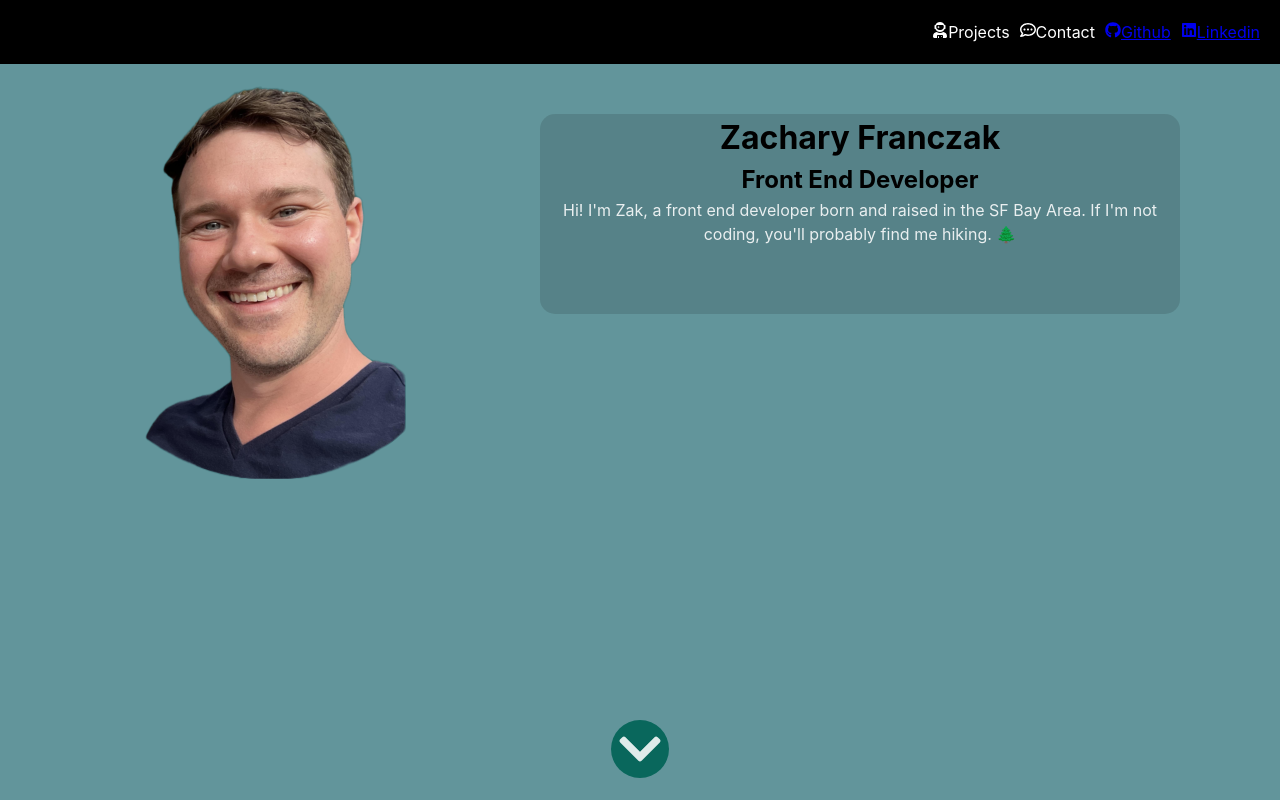
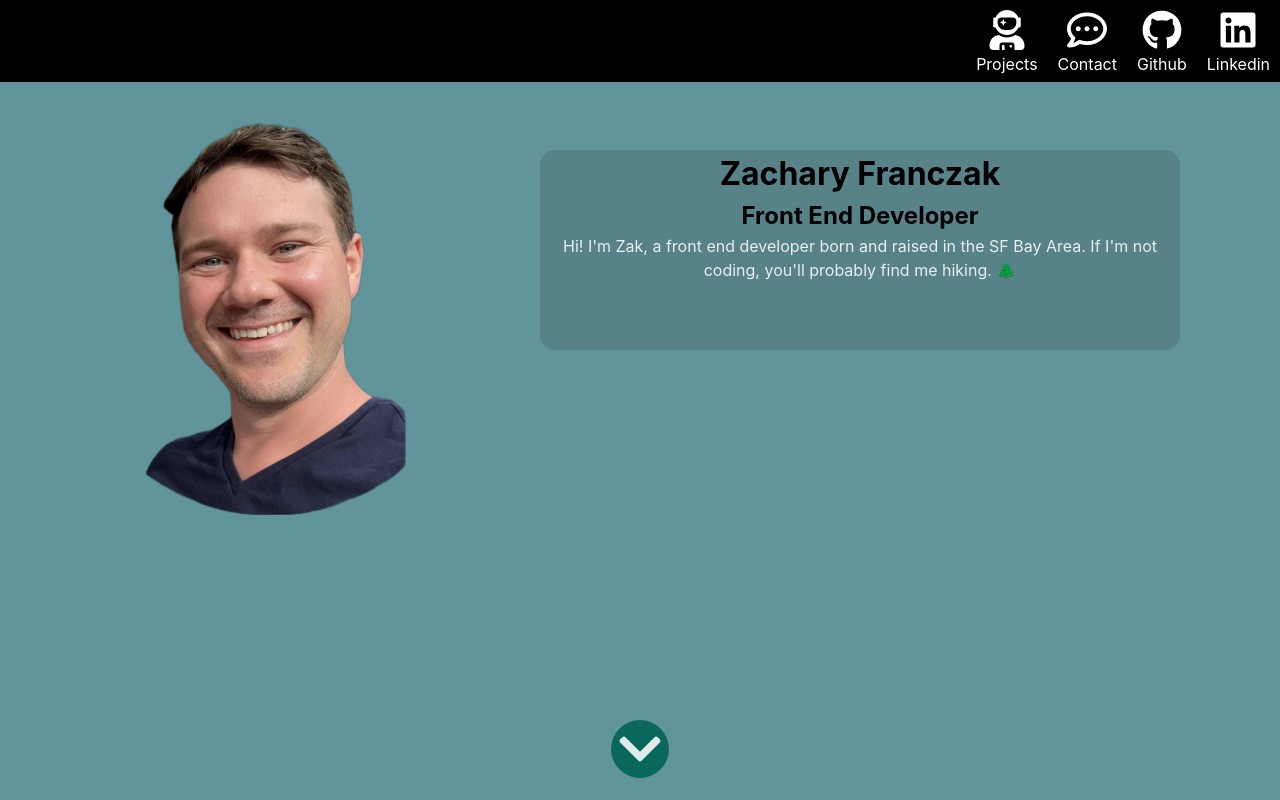
Before and after one commit to zfranczak/portfolio-v2, a React (Vite) app: page / in a window 1280 px wide. Shown: the top 800 px of the page. Built offline with nearby package versions, Linux system fonts and the light colour scheme.

Commit message:
moved scrollToSection to own component and some navbar stylin

```diff
--- a/src/components/Header.jsx
+++ b/src/components/Header.jsx
@@ -1,17 +1,9 @@
 import '../styles/Header.css'
 import headshot from '../assets/zak_headshot_in_circle.png'
+import handleScrollToSection from './ScrollToSection.jsx'
 import { FaChevronDown } from 'react-icons/fa'
 
 const Header = () => {
-  const handleScrollToSection = (sectionId) => {
-    const section = document.getElementById(sectionId)
-    if (section) {
-      section.scrollIntoView({
-        behavior: 'smooth',
-        block: 'start',
-      })
-    }
-  }
   return (
     <div className='header'>
       <div className='header-top'>
--- a/src/components/NavBar.jsx
+++ b/src/components/NavBar.jsx
@@ -1,4 +1,5 @@
 import '../styles/NavBar.css'
+import handleScrollToSection from './ScrollToSection.jsx'
 import {
   FaUserAstronaut,
   FaRegCommentDots,
@@ -7,16 +8,6 @@ import {
 } from 'react-icons/fa'
 
 const NavBar = () => {
-  const handleScrollToSection = (sectionId) => {
-    const section = document.getElementById(sectionId)
-    if (section) {
-      section.scrollIntoView({
-        behavior: 'smooth',
-        block: 'start',
-      })
-    }
-  }
-
   return (
     <div className='nav-bg'>
       <ul className='nav'>
@@ -24,7 +15,7 @@ const NavBar = () => {
           className='page-item'
           onClick={() => handleScrollToSection('projects')}
         >
-          <i>
+          <i className='nav-icon'>
             <FaUserAstronaut />
           </i>
           Projects
@@ -33,14 +24,18 @@ const NavBar = () => {
           className='page-item'
           onClick={() => handleScrollToSection('contact')}
         >
-          <i>
+          <i className='nav-icon'>
             <FaRegCommentDots />
           </i>
           Contact
         </li>
         <li className='page-item'>
-          <a href='https://github.com/zfranczak' target='_blank'>
-            <i>
+          <a
+            className='social-link'
+            href='https://github.com/zfranczak'
+            target='_blank'
+          >
+            <i className='nav-icon'>
               <FaGithub />
             </i>
             Github
@@ -48,10 +43,11 @@ const NavBar = () => {
         </li>
         <li className='page-item'>
           <a
+            className='social-link'
             href='https://www.linkedin.com/in/zachary-franczak/'
             target='_blank'
           >
-            <i>
+            <i className='nav-icon'>
               <FaLinkedin />
             </i>
             Linkedin
--- /dev/null
+++ b/src/components/ScrollToSection.jsx
@@ -0,0 +1,19 @@
+const handleScrollToSection = (sectionId) => {
+  const section = document.getElementById(sectionId)
+  if (section) {
+    // Get the height of the navbar
+    const navbarHeight = document.querySelector('.nav-bg').offsetHeight
+    // Get the height of the section
+    const sectionHeight = section.offsetHeight
+    // Calculate the target scroll position by subtracting the navbar height from the section's top position
+    const targetScrollPos = section.offsetTop - navbarHeight
+    // Scroll to the target position
+    window.scrollTo({
+      top: targetScrollPos,
+      behavior: 'smooth',
+      block: 'start',
+    })
+  }
+}
+
+export default handleScrollToSection
--- a/src/styles/Header.css
+++ b/src/styles/Header.css
@@ -10,6 +10,7 @@ html {
 
 .header {
   height: 100vh;
+  margin-top: 100px;
 }
 
 .header-top {
--- a/src/styles/NavBar.css
+++ b/src/styles/NavBar.css
@@ -1,24 +1,40 @@
 .nav-bg {
   background-color: rgb(0, 0, 0);
   margin: 0;
-  padding: 20px;
+  padding: 10px;
   width: 100%;
   box-sizing: border-box;
   z-index: 999;
+  position: fixed;
+  top: 0;
+  left: 0;
+  right: 0;
+}
+
+.nav-icon {
+  font-size: 40px;
+  line-height: 1;
 }
 
 .nav {
   list-style: none;
   display: flex;
   flex-direction: row;
-  gap: 10px;
+  gap: 20px;
   justify-content: flex-end;
 }
 
-.page-item {
+.page-item,
+.social-link {
   color: rgb(255, 255, 255);
+  display: flex;
+  flex-direction: column;
+  text-decoration: none;
+  line-height: 1;
 }
 
-.page-item:hover {
+.page-item:hover,
+.social-link:hover {
   cursor: pointer;
+  color: rgb(60, 238, 188);
 }
--- a/src/styles/Projects.css
+++ b/src/styles/Projects.css
@@ -1,6 +1,6 @@
 .projects {
   min-height: 125vh;
-  background-color: aliceblue;
+  background: linear-gradient(0deg, #62959b 0%, #f0f8ff 85%);
   color: black;
 }
 
```
